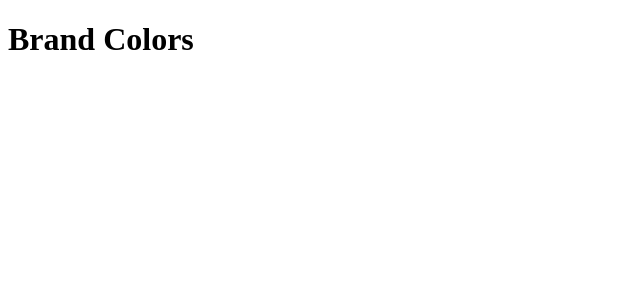
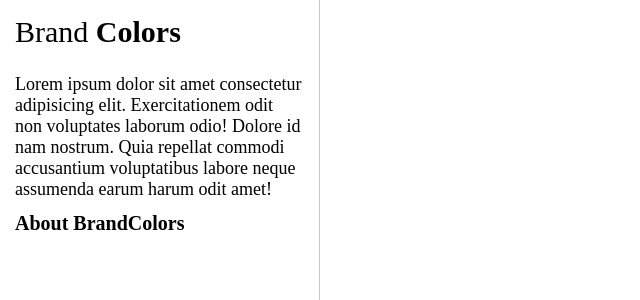
Before and after one commit to DogacUlgacc/react-brand-color, a React (Create React App) app: page / in a window 1280 px wide. Shown: the top 300 px of the page, without its empty margins (0-640 px from the left). Built offline with nearby package versions, Linux system fonts and the light colour scheme.

Commit message:
sidebar is done

```diff
--- a/package.json
+++ b/package.json
@@ -8,7 +8,9 @@
     "@testing-library/user-event": "^13.5.0",
     "react": "^18.2.0",
     "react-dom": "^18.2.0",
-    "react-scripts": "5.0.1",
+    "react-icons": "^4.11.0",
+    "react-modal": "^3.16.1",
+    "react-scripts": "^5.0.1",
     "web-vitals": "^2.1.4"
   },
   "scripts": {
--- a/src/App.css
+++ b/src/App.css
@@ -1,38 +1,72 @@
-.App {
-  text-align: center;
+* {
+    padding: 0px;
+    margin: 0px;
+    list-style: none;
+    border: 0px;
+    box-sizing: border-box;
 }
 
-.App-logo {
-  height: 40vmin;
-  pointer-events: none;
+html,
+body {
+    height: 100%;
 }
 
-@media (prefers-reduced-motion: no-preference) {
-  .App-logo {
-    animation: App-logo-spin infinite 20s linear;
-  }
+#root {
+    display: flex;
+    height: 100%;
 }
 
-.App-header {
-  background-color: #282c34;
-  min-height: 100vh;
-  display: flex;
-  flex-direction: column;
-  align-items: center;
-  justify-content: center;
-  font-size: calc(10px + 2vmin);
-  color: white;
+.aside {
+    display: flex;
 }
 
-.App-link {
-  color: #61dafb;
+.sidebar {
+    width: 320px;
+    min-width: 320px;
+    border-right: 1px solid #c6c6c6;
+    padding: 15px;
 }
 
-@keyframes App-logo-spin {
-  from {
-    transform: rotate(0deg);
-  }
-  to {
-    transform: rotate(360deg);
-  }
+.logo {
+    margin-bottom: 25px;
 }
+
+.logo a {
+    font-size: 30px;
+}
+.description {
+    font-size: 18px;
+    margin-bottom: 12px;
+}
+.about li {
+    font-weight: bold;
+    font-size: 20px;
+    margin-bottom: 8px;
+}
+
+.about a {
+    cursor: pointer;
+}
+
+.modal {
+    position: fixed;
+    top: 50%;
+    left: 50%;
+    transform: translate(-50%, -50%);
+    max-width: 720px;
+    width: 100%;
+    padding: 100px;
+    background-color: rgba(0, 0, 0, 0.1);
+    border-radius: 5px;
+}
+
+.modal-close-icon {
+    position: absolute;
+    top: 10px;
+    right: 10px;
+    background: #ccc;
+    cursor: pointer;
+}
+.modal-close-icon svg {
+    margin: 10px;
+}
--- a/src/App.js
+++ b/src/App.js
@@ -1,10 +1,10 @@
 import "./App.css";
-
+import Sidebar from "./components/Sidebar";
 function App() {
     return (
-        <div>
-            <h1>Brand Colors</h1>
-        </div>
+        <>
+            <Sidebar />
+        </>
     );
 }
 
--- /dev/null
+++ b/src/components/Sidebar.js
@@ -0,0 +1,51 @@
+import { useState } from "react";
+import Modal from "react-modal";
+import { GrClose } from "react-icons/gr";
+
+export default function Sidebar() {
+    const [modalIsOpen, setModalIsOpen] = useState(false);
+
+    function toggleModal() {
+        setModalIsOpen(!modalIsOpen);
+    }
+
+    return (
+        <>
+            <aside className="sidebar">
+                <div className="logo">
+                    <a>
+                        Brand <b>Colors</b>
+                    </a>
+                </div>
+                <div className="description">
+                    Lorem ipsum dolor sit amet consectetur adipisicing elit.
+                    Exercitationem odit non voluptates laborum odio! Dolore id
+                    nam nostrum. Quia repellat commodi accusantium voluptatibus
+                    labore neque assumenda earum harum odit amet!
+                </div>
+                <ul className="about">
+                    <li>
+                        <a onClick={toggleModal}>About BrandColors</a>
+                    </li>
+                </ul>
+            </aside>
+            <Modal
+                isOpen={modalIsOpen}
+                onRequestClose={toggleModal}
+                className="modal"
+            >
+                <button className="modal-close-icon" onClick={toggleModal}>
+                    <GrClose />
+                </button>
+                <h2>Brand Colors</h2>
+                <form>
+                    <p>
+                        Lorem ipsum dolor, sit amet consectetur adipisicing
+                        elit. Recusandae aut sapiente expedita laboriosam odit.
+                        Quo deleniti libero obcaecati nam ipsa?
+                    </p>
+                </form>
+            </Modal>
+        </>
+    );
+}
```
Also changed, not shown: 1 other file (tests, documents, lock files or other folders).
